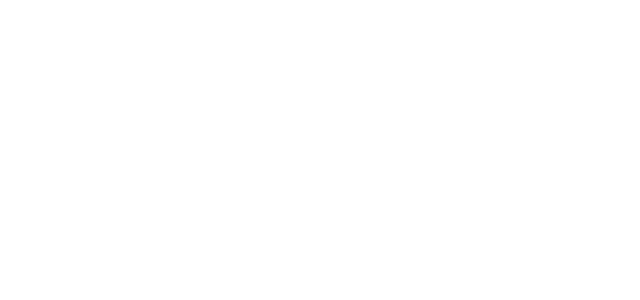
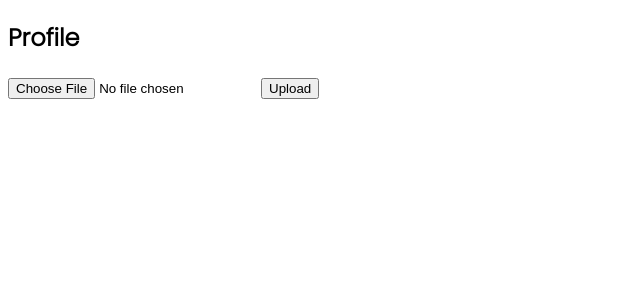
Before and after one commit to GabrieliusD/react-chat-app-client, a React (Create React App) app: page /upload in a window 1280 px wide. Before the commit this address had no page. Shown: the top 300 px of the page, without its empty margins (0-640 px from the left). Built offline with nearby package versions, Linux system fonts and the light colour scheme.

Commit message:
displaying uploaded image

```diff
--- a/src/App.js
+++ b/src/App.js
@@ -4,6 +4,7 @@
 import Dashboard from "./components/dashboard/Dashboard";
 import { AuthContext } from "./context/AuthContext";
 import { useContext } from "react";
+import Menu from "./components/menu/Menu";
 function App() {
   const { user } = useContext(AuthContext);
   return (
@@ -26,6 +27,9 @@
         >
           Dashboard
         </Route>
+        <Route path="/upload" element={<Menu />}>
+          Upload
+        </Route>
       </Routes>
     </BrowserRouter>
   );
--- a/src/components/menu/menu.jsx
+++ b/src/components/menu/menu.jsx
@@ -1,10 +1,28 @@
 import React from "react";
+import { useState } from "react";
 import "./menu.css";
-export default function menu() {
+export default function Menu() {
+  const [file, setFile] = useState(null);
+  const uploadFile = async () => {
+    let data = new FormData();
+    data.append("file", file);
+
+    fetch(`http://localhost:8080/upload/`, {
+      credentials: "include",
+      mode: "cors",
+      method: "POST",
+      body: data,
+    }).then((data) =>
+      data.json().then((jsondata) => {
+        console.log(jsondata);
+      })
+    );
+  };
   return (
     <div>
       <h2>Profile</h2>
-      <button>upload picture</button>
+      <input type="file" onChange={(e) => setFile(e.target.files[0])}></input>
+      <button onClick={uploadFile}>Upload</button>
     </div>
   );
 }
```
Also changed, not shown: src/components/topbar/Topbar.jsx (+1 -1 lines).
